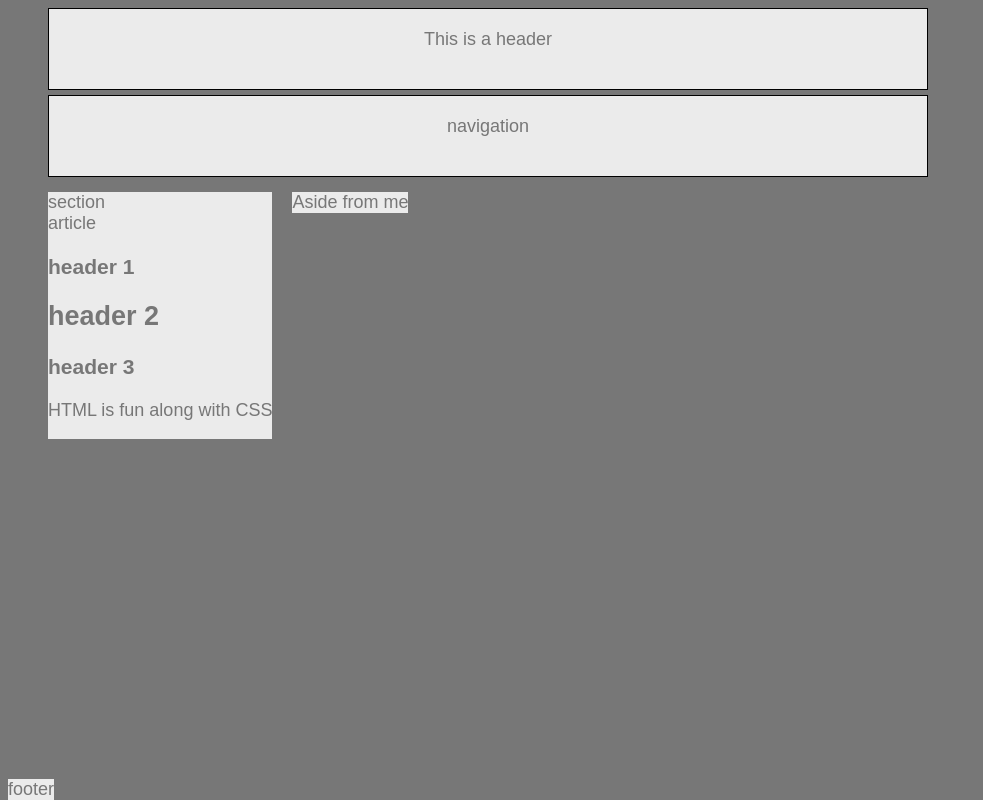
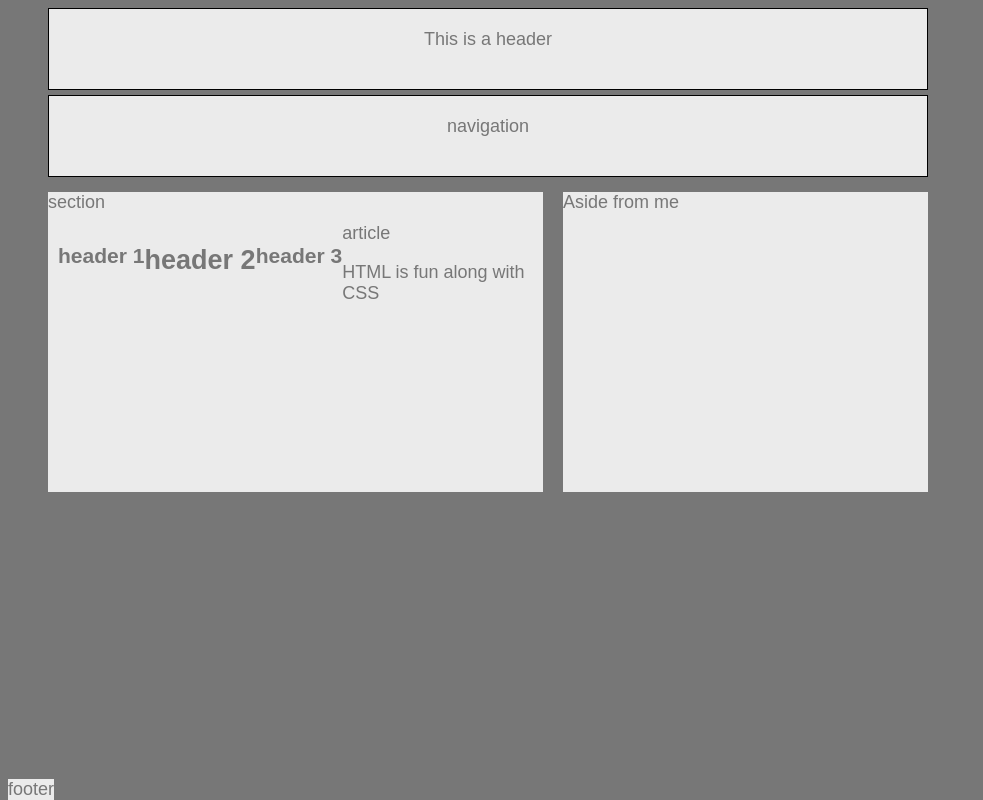
Before and after one commit to andyrich75/HW-Wireframe, a plain HTML site: page index.html in a window 1280 px wide. Shown: the whole page, without its empty margins (0-983 px from the left). Drawn offline with Linux system fonts and the light colour scheme.

Commit message:
added more CSS styling

```diff
--- a/index.html
+++ b/index.html
@@ -13,7 +13,7 @@
 
         </nav>
         <section> section
-            <article> article
+            <article class=clearfix> article
                 <h1>header 1</h1>
                 <h2>header 2</h2>
                 <h3>header 3</h3>
--- a/style.css
+++ b/style.css
@@ -28,20 +28,36 @@ section {
     background: #ebebeb;
     float: left;
     margin: 10px 10px 10px 40px;
+    width: 495px;
+    height: 300px;
 }
 
 aside {
     background: #ebebeb;
     float: left;
     margin: 10px 40px 10px 10px;
+    width: 365px;
+    height: 300px;
 }
 
-aritcle {
+.clearfix {
+    overflow: auto;
+}
+
+article {
     color: #777;
     background: #ebebeb;
+    clear: both;
+    padding: 10px;
 }
 
-h1, p {
+h1, h2, h3 {
+    color: #777;
+    background: #ebebeb;
+    float: left;
+}
+
+p {
     color: #777;
     background: #ebebeb;
 }
```
